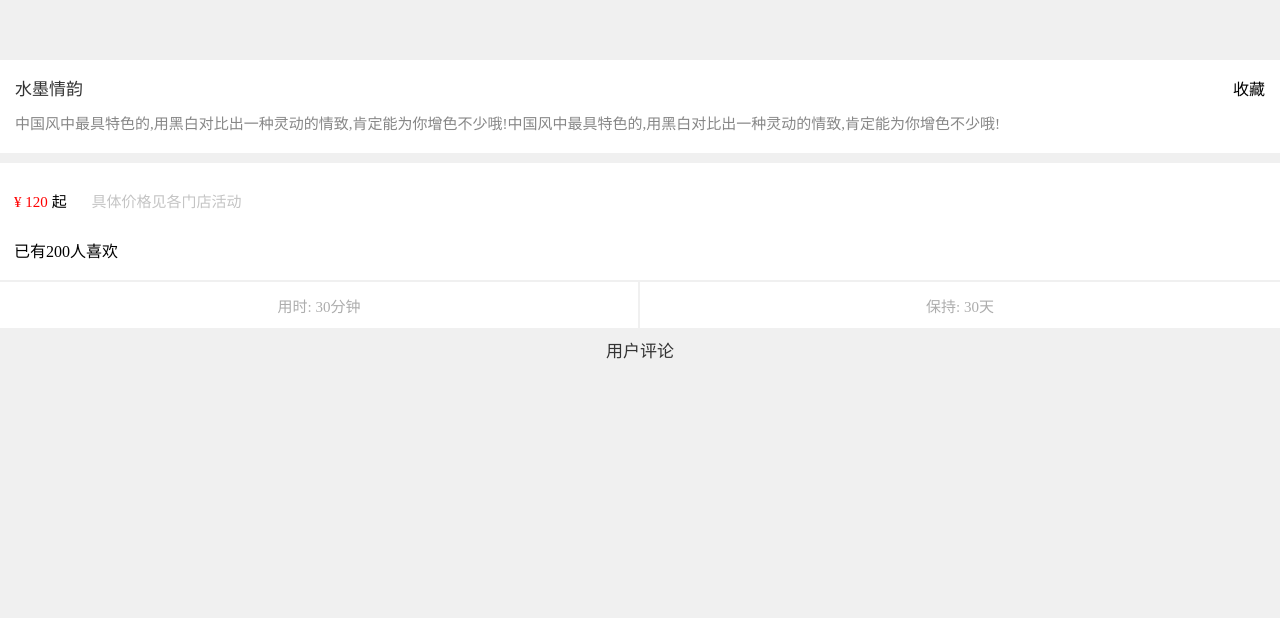
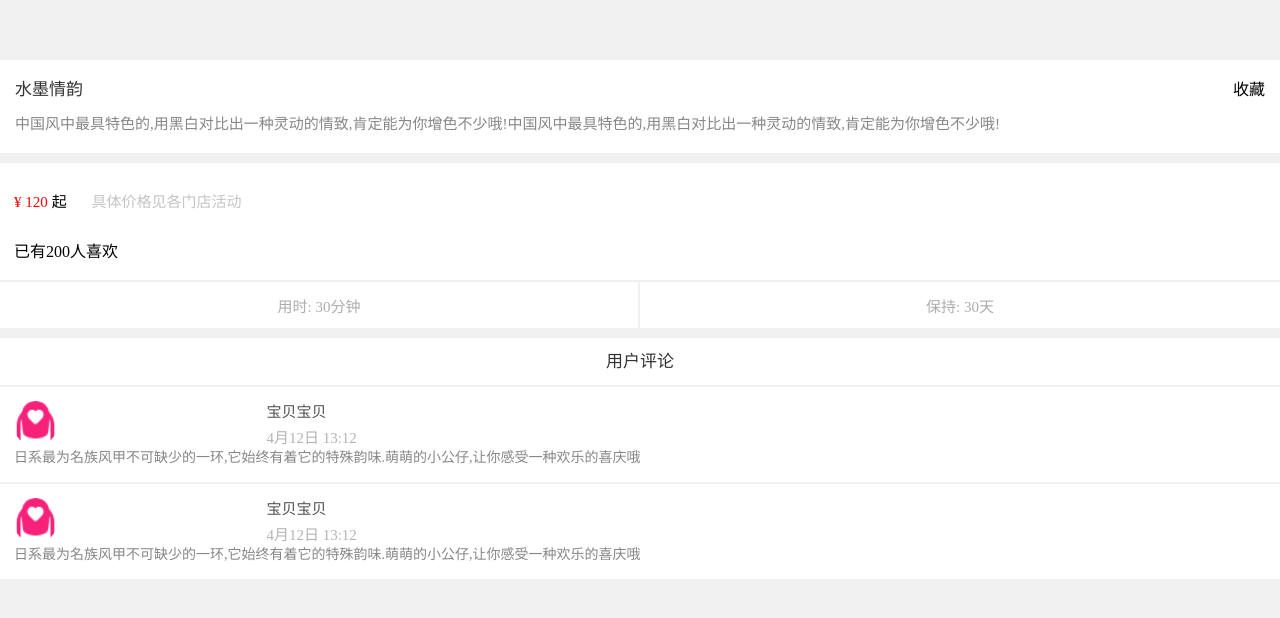
Before and after one commit to CommanderXL/meijia, a website: page pages/product-order.html in a window 1280 px wide. Shown: the part 180-798 px from the top of the page. Drawn offline with Linux system fonts and the light colour scheme.

Commit message:
update product-order files

```diff
--- a/less/product-order.less
+++ b/less/product-order.less
@@ -1,6 +1,18 @@
 .page-container {
   background: #f0f0f0;
 }
+
+.container-detail {
+  position: absolute;
+  top: 0;
+  bottom: 0;
+  left: 0;
+  right: 0;
+  overflow-y: auto;
+  overflow-x: hidden;
+}
+
+
 .product-detail {
   position: relative;
   .detail-img {
@@ -63,12 +75,44 @@
 }
 
 .user-comment {
+  margin-top: 10px;
+  background-color: #fff;
   .comment-header {
     font-size: 17px;
     line-height: 1;
     padding: 15px;
     text-align: center;
     color: #333;
-    border-bottom: 2px solid #f0f0f0;
+  }
+  .comment-list {
+    .comment-li {
+      border-top: 2px solid #f0f0f0;
+    }
+    .comment-info {
+      padding: 13px 0 2px 13px;
+      .img-box {
+        height: 45px;
+        width: 45px;
+        border-radius: 100%;
+        background-image: url("../images/home-page_icon_whole_selected@2x.png");
+        background-size: contain;
+      }
+      .user-info {
+        font-size: 15px;
+        .name {
+          margin-bottom: 5px;
+          color: #505050;
+        }
+        .comment-time {
+          color: #b3b3b3;
+        }
+      }
+    }
+    .comment-detail {
+      font-size: 14px;
+      line-height: 17px;
+      padding: 0 14px 16px 14px;
+      color: #878787;
+    }
   }
 }
--- a/pages/product-order.html
+++ b/pages/product-order.html
@@ -11,6 +11,7 @@
 </head>
 <body>
     <div class="page-container">
+        <div class="container-detail">
             <div class="product-detail">
                 <div class="detail-img">
                 </div>
@@ -44,6 +45,41 @@
                 <p class="comment-header">
                     用户评论
                 </p>
+                <ul class="comment-list">
+                    <li class="comment-li">
+                        <div table class="comment-info">
+                            <div class="user-img" table="cell v-m h-c p20">
+                                <div class="img-box">
+
+                                </div>
+                            </div>
+                            <div class="user-info" table="cell v-m h-l">
+                                <p class="name">宝贝宝贝</p>
+                                <p class="comment-time">4月12日 13:12</p>
+                            </div>
+                        </div>
+                        <div class="comment-detail">
+                            日系最为名族风甲不可缺少的一环,它始终有着它的特殊韵味.萌萌的小公仔,让你感受一种欢乐的喜庆哦
+                        </div>
+                    </li>
+                    <li class="comment-li">
+                        <div table class="comment-info">
+                            <div class="user-img" table="cell v-m h-c p20">
+                                <div class="img-box">
+
+                                </div>
+                            </div>
+                            <div class="user-info" table="cell v-m h-l">
+                                <p class="name">宝贝宝贝</p>
+                                <p class="comment-time">4月12日 13:12</p>
+                            </div>
+                        </div>
+                        <div class="comment-detail">
+                            日系最为名族风甲不可缺少的一环,它始终有着它的特殊韵味.萌萌的小公仔,让你感受一种欢乐的喜庆哦
+                        </div>
+                    </li>
+                </ul>
+            </div>
         </div>
     </div>
 </body>
```
Also changed, not shown: css/product-order.css. Lines whose indentation alone changed are shown as unchanged.
